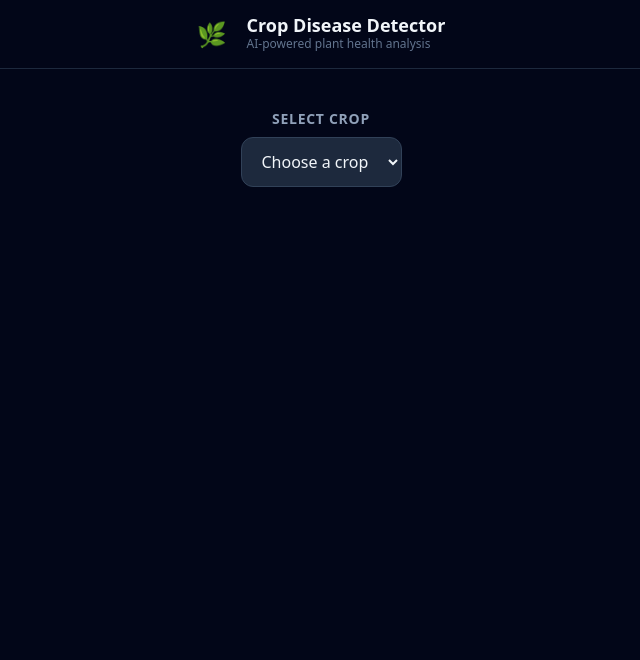
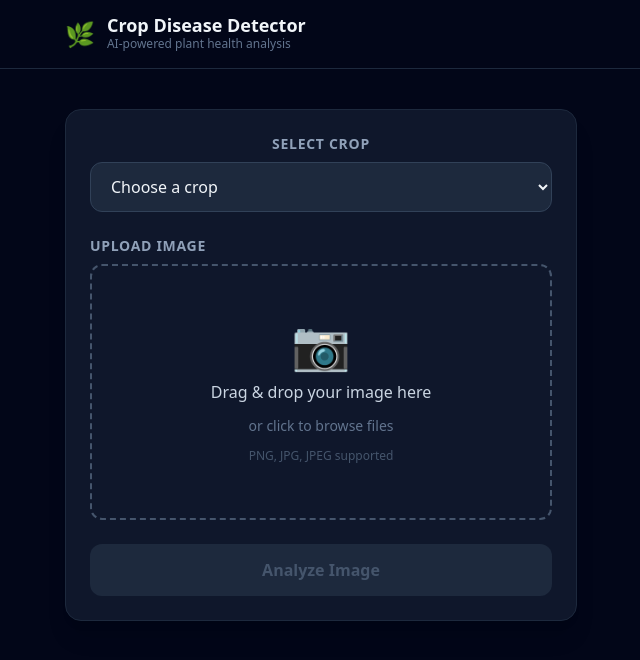
Before and after one commit to osherboudara99/Crop_Disease_Detector, a React (Vite) app in the folder frontend/: page / in a window 1280 px wide. Shown: the top 660 px of the page, without its empty margins (319-959 px from the left). Built offline with nearby package versions, Linux system fonts and the light colour scheme.

Commit message:
feat: wire all components and state in App

```diff
--- a/frontend/src/App.jsx
+++ b/frontend/src/App.jsx
@@ -1,16 +1,51 @@
 import { useState } from 'react'
 import CropSelector from './components/CropSelector'
-// import ImageDropzone from './components/ImageDropzone'
-// import PredictionResult from './components/PredictionResult'
+import ImageDropzone from './components/ImageDropzone'
+import PredictionResult from './components/PredictionResult'
 import { predictDisease } from './api'
 
-const App = () => {
-  const [crop, setCrop] = useState('');
+export default function App() {
+  const [crop, setCrop] = useState('')
+  const [file, setFile] = useState(null)
+  const [result, setResult] = useState(null)
+  const [isLoading, setIsLoading] = useState(false)
+  const [error, setError] = useState(null)
+
+  function handleFileChange(newFile) {
+    setFile(newFile)
+    setResult(null)
+    setError(null)
+  }
+
+  function handleReset() {
+    setFile(null)
+    setResult(null)
+    setError(null)
+  }
+
+  async function handleSubmit() {
+    if (!crop || !file) return
+
+    setIsLoading(true)
+    setError(null)
+    setResult(null)
+
+    try {
+      const data = await predictDisease(crop, file)
+      setResult(data)
+    } catch (err) {
+      setError(err.message)
+    } finally {
+      setIsLoading(false)
+    }
+  }
+
+  const canSubmit = !!crop && !!file && !isLoading
 
   return (
     <div className="min-h-screen bg-slate-950 flex flex-col">
       <header className="border-b border-slate-800 px-6 py-4">
-        <div className="max-w-lg mx-auto flex items-center justify-center gap-5">
+        <div className="max-w-lg mx-auto flex items-center gap-3">
           <span className="text-2xl">🌿</span>
           <div>
             <h1 className="text-lg font-bold text-slate-100 leading-none">
@@ -23,11 +58,48 @@ const App = () => {
         </div>
       </header>
 
-    <main className="flex-1 flex flex-col items-center justify-start px-4 py-10">
-      <CropSelector value={crop} onChange={setCrop} />
-    </main>
+      <main className="flex-1 flex flex-col items-center justify-start px-4 py-10">
+        <div className="w-full max-w-lg flex flex-col gap-6">
+          <div className="bg-slate-900 border border-slate-800 rounded-2xl p-6 flex flex-col gap-6 shadow-xl">
+            <CropSelector value={crop} onChange={setCrop} />
+            <ImageDropzone file={file} onFileChange={handleFileChange} />
+
+            {error && (
+              <div className="rounded-lg bg-red-950/50 border border-red-800 px-4 py-3 text-red-300 text-sm">
+                {error}
+              </div>
+            )}
+
+            {!result && (
+              <button
+                onClick={handleSubmit}
+                disabled={!canSubmit}
+                className={`
+                  w-full py-3.5 rounded-xl font-semibold text-base
+                  transition-all duration-200
+                  ${canSubmit
+                    ? 'bg-emerald-600 hover:bg-emerald-500 text-white shadow-lg shadow-emerald-900/40 cursor-pointer'
+                    : 'bg-slate-800 text-slate-600 cursor-not-allowed'
+                  }
+                `}
+              >
+                {isLoading ? (
+                  <span className="flex items-center justify-center gap-2">
+                    <span className="w-4 h-4 border-2 border-white/30 border-t-white rounded-full animate-spin" />
+                    Analyzing…
+                  </span>
+                ) : (
+                  'Analyze Image'
+                )}
+              </button>
+            )}
+          </div>
+
+          {result && (
+            <PredictionResult result={result} onReset={handleReset} />
+          )}
+        </div>
+      </main>
     </div>
   )
 }
-
-export default App;
```
